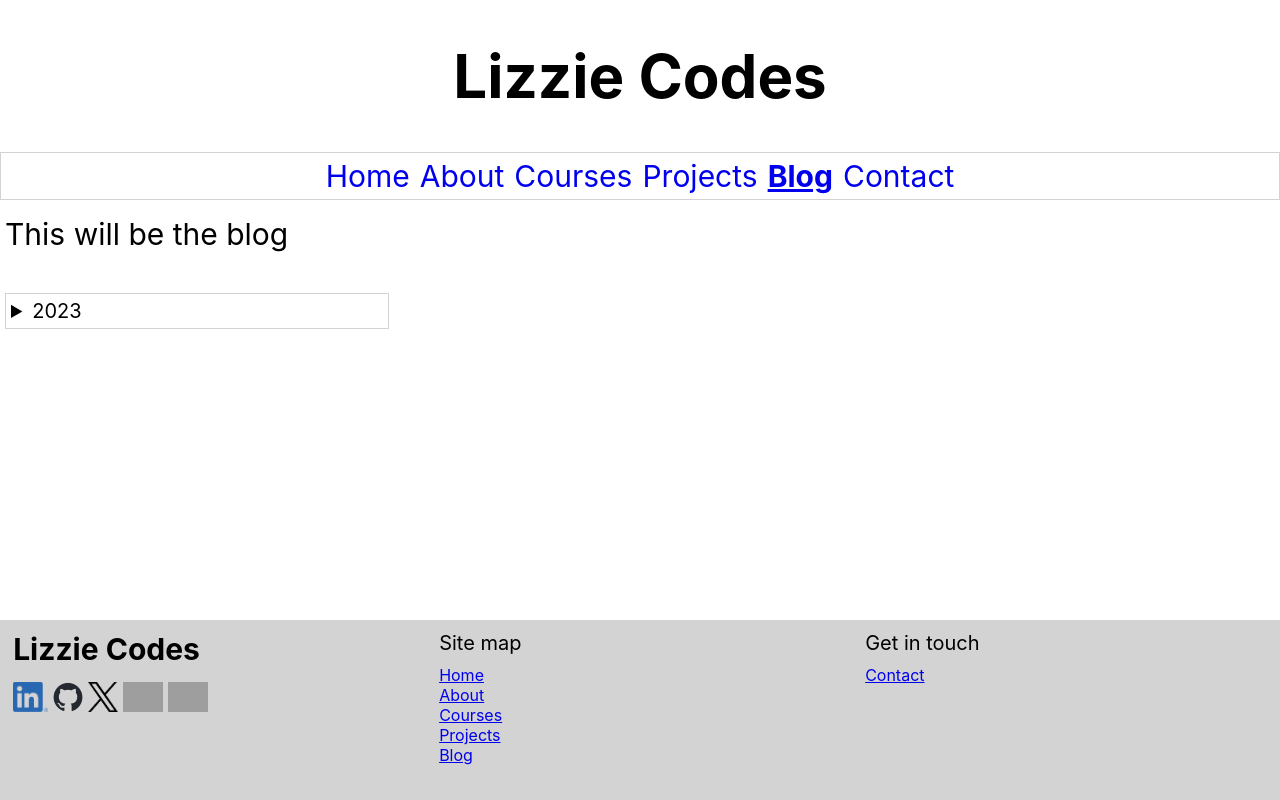
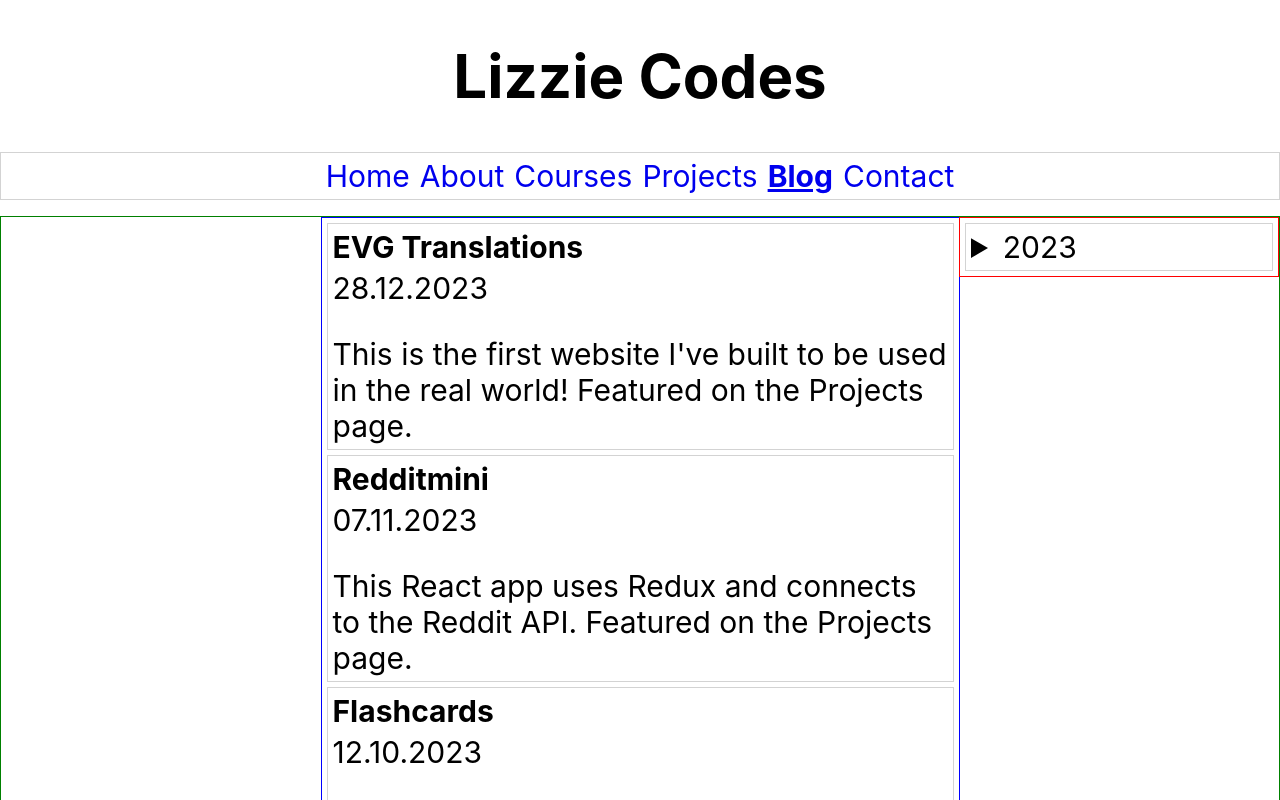
Before and after one commit to evg4/evgportfolio, a React (Create React App) app: page /blog in a window 1280 px wide. Shown: the top 800 px of the page. Built offline with nearby package versions, Linux system fonts and the light colour scheme; grey boxes are pictures that could not be loaded.

Commit message:
Styling for Blog and Archive components

```diff
--- a/src/components/App/App.css
+++ b/src/components/App/App.css
@@ -21,6 +21,11 @@ h2 {
   width: max-content;
 }
 
+h3 {
+  font-size: 30px;
+  margin: 5px;
+}
+
 p {
   font-size: 30px;
   margin: 5px;
--- a/src/components/Archive/Archive.module.css
+++ b/src/components/Archive/Archive.module.css
@@ -1,7 +1,12 @@
 .archive {
   border: 1px solid lightgray;
   margin: 5px;
-  width: 30%;
+}
+
+.archive summary,
+.archive details,
+.archive p {
+  font-size: 30px;
 }
 
 .year {
--- a/src/components/Blog/Blog.js
+++ b/src/components/Blog/Blog.js
@@ -1,13 +1,16 @@
+import BlogPreviews from "../BlogPreviews/BlogPreviews";
 import Archive from "../Archive/Archive";
+import styles from "./Blog.module.css";
 
 function Blog() {
   return (
-    <section>
-      <p>
-        This will be the blog <br></br>
-        <br></br>
-      </p>
-      <Archive />
+    <section className={styles.blogPage}>
+      <div className={styles.preview}>
+        <BlogPreviews />
+      </div>
+      <div className={styles.archive}>
+        <Archive />
+      </div>
     </section>
   );
 }
--- /dev/null
+++ b/src/components/Blog/Blog.module.css
@@ -0,0 +1,24 @@
+.blogPage {
+  display: flex;
+  justify-content: right;
+  border: 1px solid green;
+}
+
+.preview {
+  width: 50%;
+  margin: 0 auto;
+  border: 1px solid blue;
+}
+
+.archive {
+  width: 25%;
+  border: 1px solid red;
+  position: absolute;
+}
+
+/*
+trying to get archive to be sticky
+google says its containign elemenet needs to have a defined height
+so that should be .blogPage
+but that didn't work
+*/
--- /dev/null
+++ b/src/components/BlogPreviews/BlogPreviews.js
@@ -0,0 +1,21 @@
+import styles from "./BlogPreviews.module.css";
+import blogs from "../../data/blogs";
+
+function BlogPreviews() {
+  return (
+    <section>
+      {blogs.map((blog) => {
+        return (
+          <div className={styles.blogPreview}>
+            <h3>{blog.title}</h3>
+            <p>{`${blog.day}.${blog.month}.${blog.year}`}</p>
+            <img></img>
+            <p>{blog.summaryText}</p>
+          </div>
+        );
+      })}
+    </section>
+  );
+}
+
+export default BlogPreviews;
--- /dev/null
+++ b/src/components/BlogPreviews/BlogPreviews.module.css
@@ -0,0 +1,4 @@
+.blogPreview {
+  border: 1px solid lightgray;
+  margin: 5px;
+}
```
